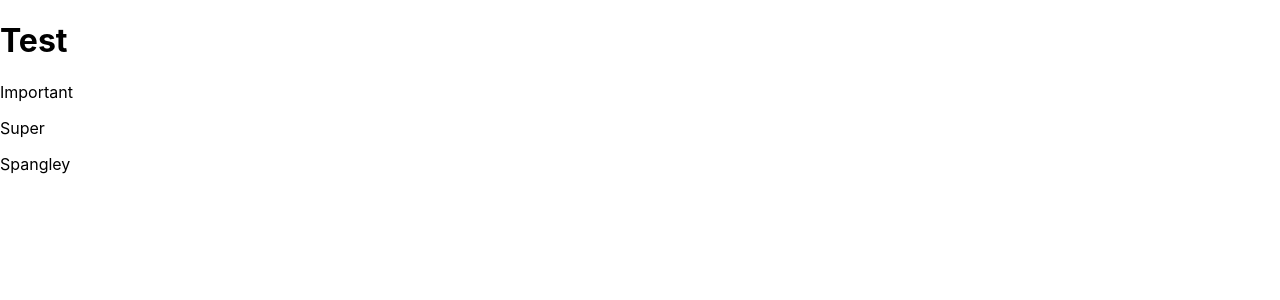
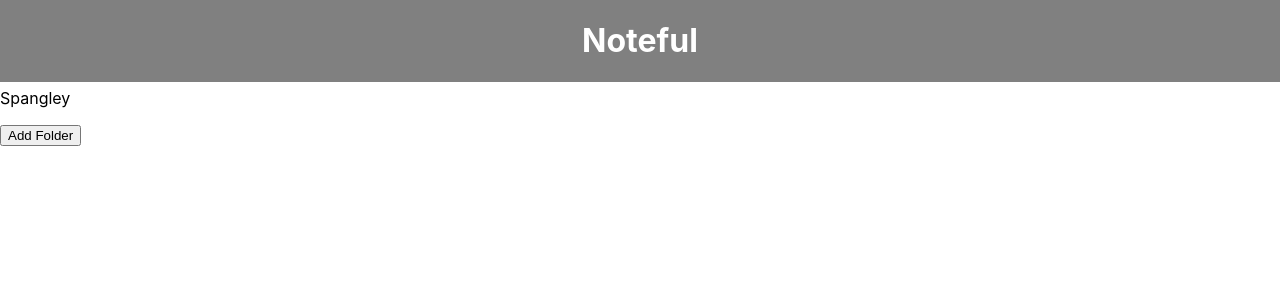
Before and after one commit to AshGodfrey/noteful, a React (Create React App) app: page / in a window 1280 px wide. Shown: the top 300 px of the page. Built offline with nearby package versions, Linux system fonts and the light colour scheme.

Commit message:
basic header styling

```diff
--- /dev/null
+++ b/src/AddFolder/AddFolder.js
@@ -0,0 +1,13 @@
+import React from 'react'
+
+class AddFolder extends React.Component {
+	render() {
+		return(
+			<div>
+				<button>Add Folder</button>
+			</div>
+			)
+	}
+}
+
+export default AddFolder
--- /dev/null
+++ b/src/FolderSidebar/FolderSidebar.js
@@ -0,0 +1,12 @@
+import React from 'react';
+import { NavLink } from 'react-router-dom';
+
+
+export default function FolderSidebar(props) {
+	var folders = this.props.folders.map((folder) => <p> {folder.name} </p>)
+	return (
+		<div>
+			{folders}
+		</div>
+	);
+}
--- a/src/Header/Header.css
+++ b/src/Header/Header.css
@@ -0,0 +1,13 @@
+header {
+	background-color: gray;
+	position: fixed;
+	top: 0px;
+	width: 100%;
+	text-align: center;
+
+}
+
+header a {
+	color: white;
+	text-decoration: none;
+}
--- a/src/Header/Header.js
+++ b/src/Header/Header.js
@@ -1,9 +1,15 @@
 import React from 'react';
+import { Link } from 'react-router-dom';
+import './Header.css';
 
 class Header extends React.Component {
 	render() {
 		return(
-			<h1>Test</h1>
+			<header>
+				<h1>
+					<Link to="/">Noteful</Link>
+				</h1>
+			</header>
 			)
 	}
 }
--- a/src/Sidebar/Sidebar.js
+++ b/src/Sidebar/Sidebar.js
@@ -1,4 +1,6 @@
 import React from 'react';
+import FolderSidebar from '../FolderSidebar/FolderSidebar'
+import AddFolder from '../AddFolder/AddFolder'
 
 
 class Sidebar extends React.Component {
@@ -7,6 +9,7 @@ class Sidebar extends React.Component {
 		return(
 			<div>
 				{folders}
+				<AddFolder />
 			</div>
 			)
 	}
```
